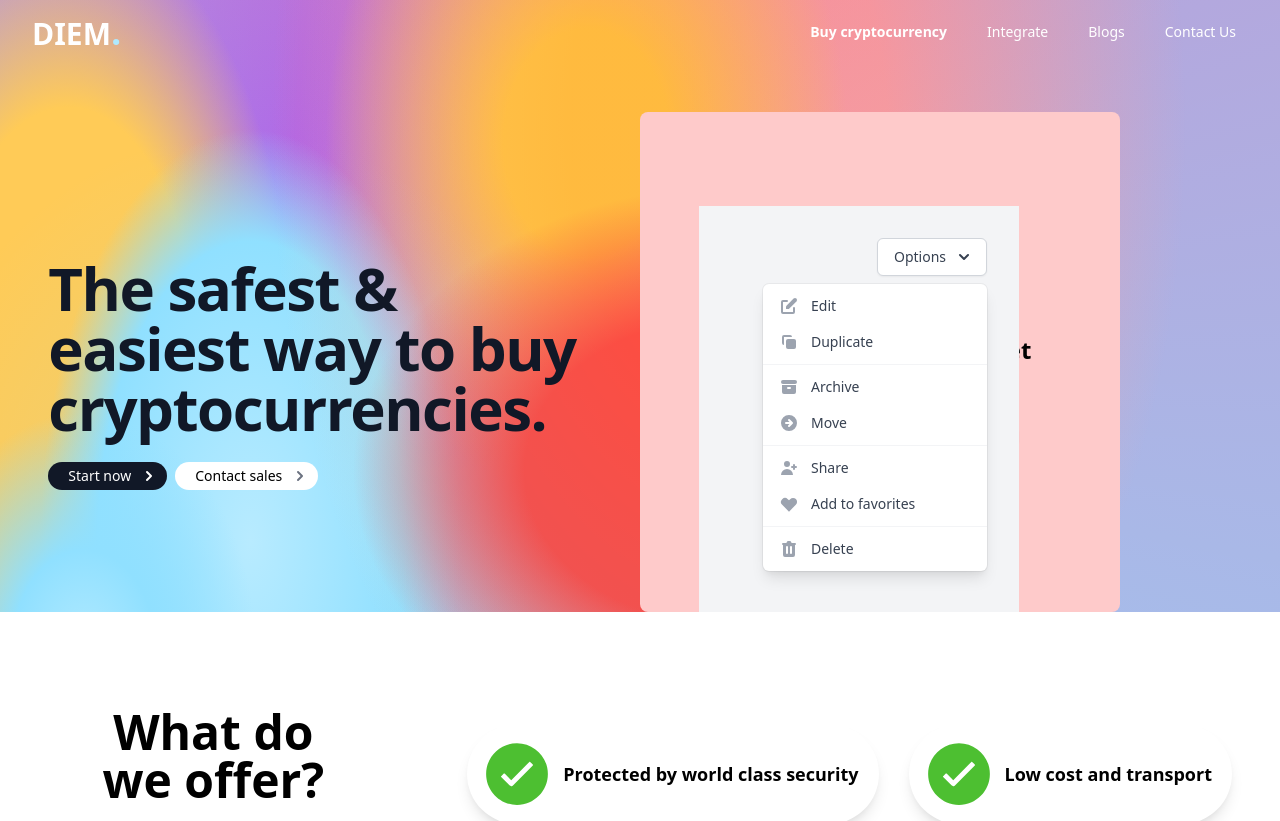
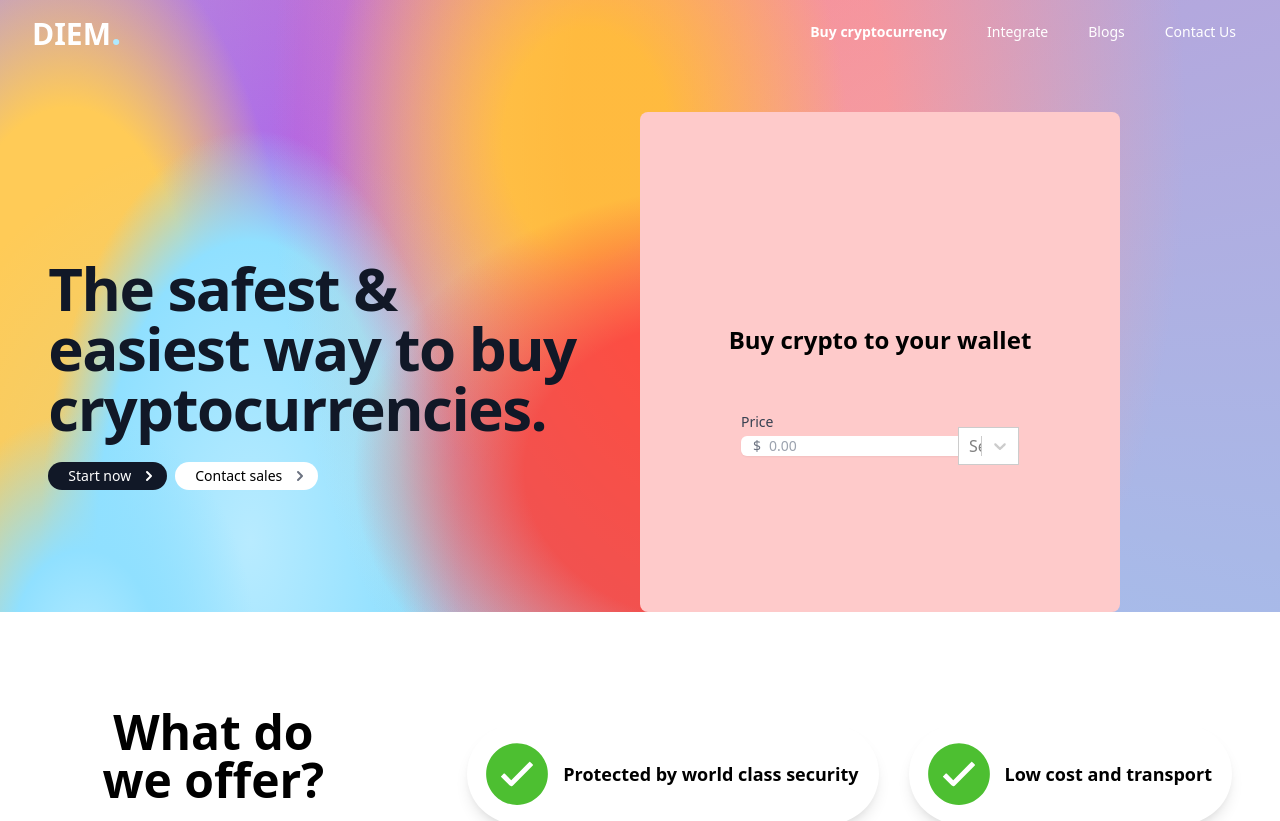
Before and after one commit to chinmxy/diem, a React (Create React App) app: page / in a window 1280 px wide. Shown: the top 821 px of the page. Built offline with nearby package versions, Linux system fonts and the light colour scheme; a web font is replaced by a local one.

Commit message:
added dropbox
Using react select

```diff
--- a/package.json
+++ b/package.json
@@ -13,10 +13,12 @@
 		"react-codepen-embed": "^1.0.2",
 		"react-codepen-prefill-embed": "0.0.2",
 		"react-collapsible": "^2.8.3",
+		"react-country-flag": "^2.3.0",
 		"react-dom": "^17.0.2",
 		"react-icons": "^4.2.0",
 		"react-router-dom": "^5.2.0",
 		"react-scripts": "4.0.3",
+		"react-select": "^4.3.0",
 		"web-vitals": "^1.1.1"
 	},
 	"scripts": {
--- a/src/components/Hero/Panel.js
+++ b/src/components/Hero/Panel.js
@@ -1,7 +1,48 @@
 import React, { useState } from "react";
-import Select from "./Select";
+import ReactCountryFlag from "react-country-flag";
+import Select from "react-select";
 
 const Panel = () => {
+  const options = [
+    {
+      value: "chocolate",
+      label: (
+        <>
+          {" "}
+          <ReactCountryFlag
+            countryCode='US'
+            svg
+            style={{ width: "2em", height: "2em" }}
+            title='US'
+          />{" "}
+          <p>US</p>
+        </>
+      ),
+    },
+    { value: "strawberry", label: "Strawberry" },
+    { value: "vanilla", label: "Vanilla" },
+  ];
+
+  const customStyles = {
+    option: (provided, state) => ({
+      ...provided,
+      borderBottom: "1px dotted pink",
+      color: state.isSelected ? "red" : "blue",
+      padding: 10,
+    }),
+    control: () => ({
+      // none of react-select's styles are passed to <Control />
+      width: 200,
+    }),
+
+    singleValue: (provided, state) => {
+      const opacity = state.isDisabled ? 0.5 : 1;
+      const transition = "opacity 300ms";
+
+      return { ...provided, opacity, transition };
+    },
+  };
+
   return (
     <div
       className='flex flex-col justify-center items-center bg-red-200 rounded-lg'
@@ -12,6 +53,13 @@ const Panel = () => {
       </div>
 
       <div>
+        <div>
+          <label
+            htmlFor='price'
+            className='block text-sm font-medium text-gray-700'
+          >
+            Price
+          </label>
           <div className='mt-1 relative rounded-md shadow-sm'>
             <div className='absolute inset-y-0 left-0 pl-3 flex items-center pointer-events-none'>
               <span className='text-gray-500 sm:text-sm'>$</span>
@@ -27,7 +75,30 @@ const Panel = () => {
               <label htmlFor='currency' className='sr-only'>
                 Currency
               </label>
-						<Select />
+
+              <Select
+                options={options}
+                theme={(theme) => ({
+                  ...theme,
+                  borderRadius: 0,
+                  colors: {
+                    ...theme.colors,
+                    primary25: "primary25",
+                    primary: "neutral5",
+                  },
+                })}
+              />
+
+              {/* <select
+				id="currency"
+				name="currency"
+				className="focus:ring-indigo-500 focus:border-indigo-500 h-full py-0 pl-2 pr-7 border-transparent bg-transparent text-gray-500 sm:text-sm rounded-md"
+			>
+				<option>USD</option>
+				<option>CAD</option>
+				<option>EUR</option>
+			</select> */}
+            </div>
           </div>
         </div>
       </div>
```
Also changed, not shown: 1 other file (tests, documents, lock files or other folders). Lines whose indentation alone changed are shown as unchanged.
